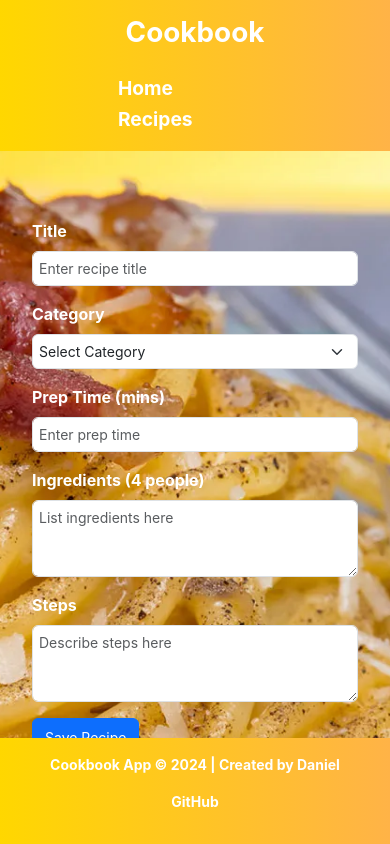
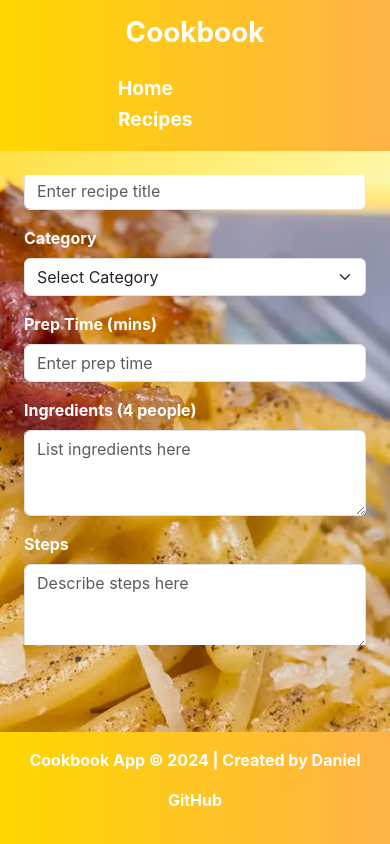
Before and after one commit to Danypoz1986/R0314-MERN, a React (Create React App) app in the folder cookbook/frontend/: page / in a window 390 px wide. Built offline with nearby package versions, Linux system fonts and the light colour scheme; no server answers.

Commit message:
job done

```diff
--- a/cookbook/frontend/src/styles.css
+++ b/cookbook/frontend/src/styles.css
@@ -123,29 +123,6 @@ footer{
     }
 }
 
-  @media (max-width: 768px) {
-    form.container {
-      padding: 10px;
-      margin: 0 auto;
-      max-height: 70vh; /* Restrict the height of the form */
-      overflow-y: auto; /* Add a scrollbar if needed */
-    }
-
-    form.container .form-control,
-    form.container .form-select {
-      font-size: 14px; /* Smaller font size for inputs */
-      padding: 6px; /* Reduce padding for inputs */
-    }
-
-    form.container button {
-      font-size: 14px;
-      padding: 8px 12px; /* Reduce button padding */
-    }
-
-    header, footer {
-      font-size: 14px;
-    }
-  }
 
   .form-wrapper {
     display: flex;
@@ -158,6 +135,14 @@ footer{
 
   @media (max-width: 768px) {
     .form-wrapper {
-      padding: 10px;
+      padding: 0px;
     }
+    .form-wrapper {
+        display: flex;
+        flex-direction: column;
+        justify-content: center;
+        align-items: center;
+        height: 80%; /* Fit the height of the screen */
+        overflow-y: auto; /* Scroll if content exceeds height */
+      }
   }
```
